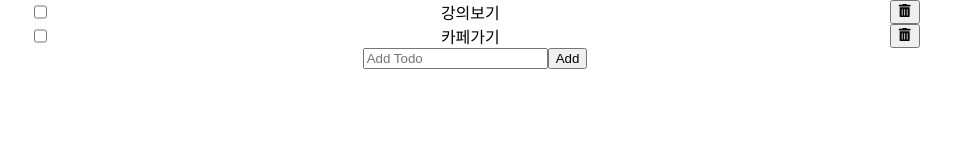
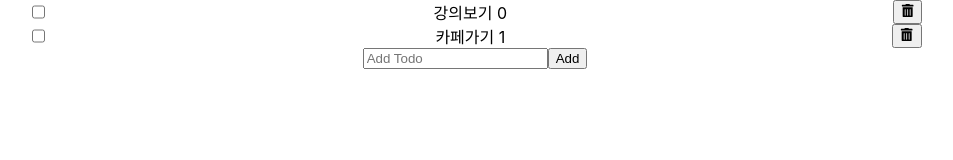
Before and after one commit to hejin8307/react_todo, a React (Create React App) app: page / in a window 1280 px wide. Shown: the top 160 px of the page, without its empty margins (165-1118 px from the left). Built offline with nearby package versions, Linux system fonts and the light colour scheme.

Commit message:
delete todo

```diff
--- a/src/App.js
+++ b/src/App.js
@@ -1,57 +1,40 @@
-import {useState} from 'react';
-import styles from './App.module.css';
-import {FaTrashAlt} from 'react-icons/fa';
+import {useRef, useState} from 'react';
+import styles from './app.module.css';
+import AddToDo from './components/add_form/addToDo';
+import ToDoList from './components/todo_list/toDoList';
 
 function App() {
   const [input, setInput] = useState('');
-  const [titles, setTitles] = useState([
+  const [toDos, setToDos] = useState([
     {
+      id: 0,
       name: '강의보기',
     },
     {
+      id: 1,
       name: '카페가기',
     },
   ]);
 
-  const handleChange = (e) => {
+  const nextId = useRef(1);
+
+  const handleInput = (e) => {
     setInput(e.target.value);
   };
 
-  const handleSubmit = (e) => {
+  const handleAdd = (e) => {
     e.preventDefault();
-    console.log(input);
-    setTitles([...titles, {name: input}]);
-    console.log(titles);
+    setToDos([...toDos, {id: nextId.current + 1, name: input}]);
+  };
+
+  const handleDelete = (toDo) => {
+    setToDos((toDos) => toDos.filter((item) => item.id !== toDo.id));
   };
 
   return (
     <div className={styles.app}>
-      <section className={styles.content}>
-        {titles.map((title, index) => (
-          <div className={styles.toDoList}>
-            <input type="checkbox" />
-            <li className={styles.title} key={index}>
-              {title.name}
-            </li>
-            <button className={styles.btn}>
-              <FaTrashAlt />
-            </button>
-          </div>
-        ))}
-        <form className={styles.addToDo} onSubmit={handleSubmit}>
-          <input
-            type="text"
-            id="name"
-            name="name"
-            value={titles.name}
-            placeholder="Add Todo"
-            onChange={handleChange}
-          />
-          <button className={styles.addBtn} onSubmit={handleSubmit}>
-            Add
-          </button>
-        </form>
-      </section>
+      <ToDoList toDos={toDos} onDelete={handleDelete} />
+      <AddToDo toDos={toDos} onInput={handleInput} onAdd={handleAdd} />
     </div>
   );
 }
--- a/src/App.module.css
+++ b/src/App.module.css
@@ -5,18 +5,3 @@ li {
 .App {
   text-align: center;
 }
-
-.content {
-  display: flex;
-  flex-direction: column;
-}
-
-.toDoList {
-  display: flex;
-  justify-content: space-around;
-}
-
-.addToDo {
-  display: flex;
-  justify-content: center;
-}
--- /dev/null
+++ b/src/components/add_form/addToDo.jsx
@@ -0,0 +1,22 @@
+import React from 'react';
+import styles from './addToDo.module.css';
+
+const AddToDo = ({toDos, onInput, onAdd}) => {
+  return (
+    <form className={styles.addToDo} onSubmit={onAdd}>
+      <input
+        type="text"
+        id="name"
+        name="name"
+        value={toDos.name}
+        placeholder="Add Todo"
+        onChange={onInput}
+      />
+      <button className={styles.addBtn} onSubmit={onAdd}>
+        Add
+      </button>
+    </form>
+  );
+};
+
+export default AddToDo;
--- /dev/null
+++ b/src/components/add_form/addToDo.module.css
@@ -0,0 +1,4 @@
+.addToDo {
+  display: flex;
+  justify-content: center;
+}
--- /dev/null
+++ b/src/components/todo/toDo.jsx
@@ -0,0 +1,23 @@
+import React from 'react';
+import styles from './toDo.module.css';
+import {FaTrashAlt} from 'react-icons/fa';
+
+const ToDo = ({toDo, onDelete}) => {
+  const handleDelete = () => {
+    onDelete(toDo);
+  };
+
+  return (
+    <div className={styles.toDoList}>
+      <input type="checkbox" />
+      <li className={styles.title}>
+        {toDo.name} {toDo.id}
+      </li>
+      <button className={styles.btn} onClick={handleDelete}>
+        <FaTrashAlt />
+      </button>
+    </div>
+  );
+};
+
+export default ToDo;
--- /dev/null
+++ b/src/components/todo/toDo.module.css
@@ -0,0 +1,4 @@
+.toDoList {
+  display: flex;
+  justify-content: space-around;
+}
--- /dev/null
+++ b/src/components/todo_list/toDoList.jsx
@@ -0,0 +1,15 @@
+import React from 'react';
+import ToDo from '../todo/toDo';
+import styles from './toDoList.module.css';
+
+const ToDoList = ({toDos, onDelete}) => {
+  return (
+    <section className={styles.content}>
+      {toDos.map((title) => (
+        <ToDo key={title.id} toDo={title} onDelete={onDelete} />
+      ))}
+    </section>
+  );
+};
+
+export default ToDoList;
--- /dev/null
+++ b/src/components/todo_list/toDoList.module.css
@@ -0,0 +1,4 @@
+.content {
+  display: flex;
+  flex-direction: column;
+}
--- a/src/index.js
+++ b/src/index.js
@@ -1,7 +1,7 @@
 import React from 'react';
 import ReactDOM from 'react-dom/client';
 import './index.css';
-import App from './App';
+import App from './app';
 import reportWebVitals from './reportWebVitals';
 
 const root = ReactDOM.createRoot(document.getElementById('root'));
```
